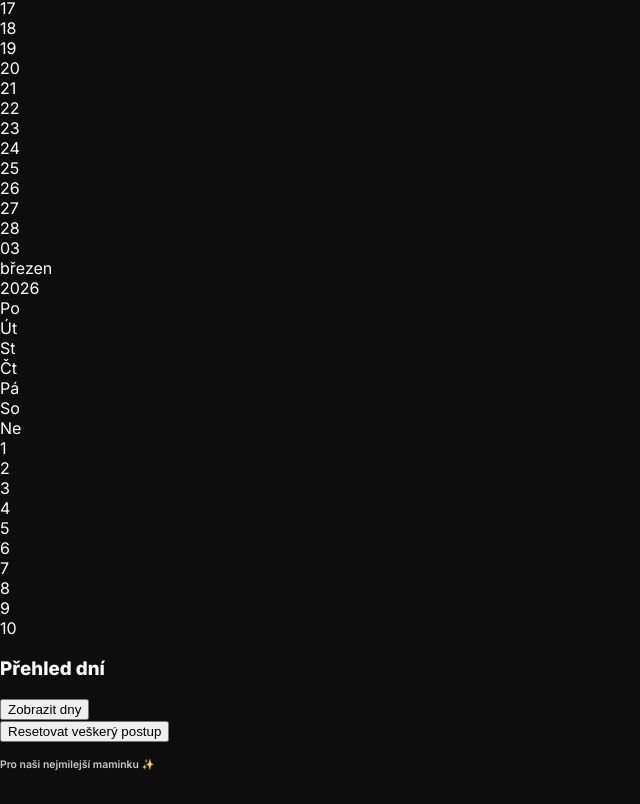
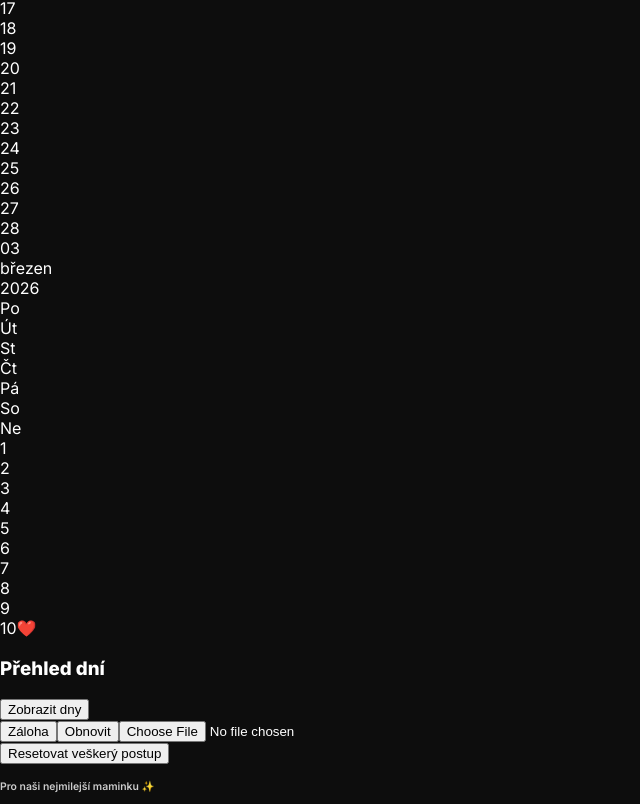
Before and after one commit to lsei27/materska_app, a React (Vite) app: page / in a window 1280 px wide. Shown: the part 1383-2187 px from the top of the page, without its empty margins (0-640 px from the left). Before the commit the page ends 2165 px from the top, so only its background shows below. Built offline with nearby package versions, Linux system fonts and the light colour scheme; the HTML template or start-up script is replaced by a standard one.

Commit message:
Add in-app backup import and export

```diff
--- a/src/App.jsx
+++ b/src/App.jsx
@@ -1,9 +1,12 @@
-import React, { useState, useEffect, useMemo } from 'react';
+import React, { useState, useEffect, useMemo, useRef } from 'react';
 
 // KONSTRUKČNÍ POŽADAVKY: 2026-01-13 do 2026-03-10
 const START_DATE = "2026-01-13";
 const END_DATE = "2026-03-10";
+const CELEBRATION_DATE = "2026-03-10";
 const STORAGE_KEY = "maternity_countdown_v1";
+const CELEBRATION_MESSAGE = "Hurá, už se jen těšíme na budulínka! 👶🏻❤️";
+const BACKUP_VERSION = 1;
 
 // Helper: Format Date to YYYY-MM-DD using local time parts
 const formatToISO = (date) => {
@@ -77,7 +80,7 @@ const FIXED_MESSAGES = {
     "2026-03-07": "Sobota. Pomalu ladíme hlavu.",
     "2026-03-08": "Neděle. Klid před změnou.",
     "2026-03-09": "Pondělí. Už jen nadechnout.",
-    "2026-03-10": "Dnes nás čeká nové ovoce",
+    "2026-03-10": CELEBRATION_MESSAGE,
 };
 
 function App() {
@@ -86,6 +89,7 @@ function App() {
         return saved ? JSON.parse(saved) : {};
     });
     const [showList, setShowList] = useState(false);
+    const fileInputRef = useRef(null);
 
     // Persistence
     useEffect(() => {
@@ -111,6 +115,7 @@ function App() {
         }
         return days;
     }, []);
+    const allDayIds = useMemo(() => new Set(allDays.map(day => day.id)), [allDays]);
 
     // Time Logic
     const getTodayISO = () => {
@@ -125,16 +130,19 @@ function App() {
     const todayIndex = allDays.findIndex(d => d.id === todayISO);
     const isOutOfRange = todayIndex === -1 && (todayISO < START_DATE || todayISO > END_DATE);
     const todayData = allDays[todayIndex];
+    const isCelebrationDay = todayISO === CELEBRATION_DATE;
 
     // KPI Calculations
-    const totalDaysCount = allDays.length;
-    const doneCount = Object.values(completedDays).filter(Boolean).length;
+    const workDays = allDays.filter(day => day.id !== CELEBRATION_DATE);
+    const totalDaysCount = workDays.length;
+    const doneCount = workDays.filter(day => completedDays[day.id]).length;
     const remainingCount = totalDaysCount - doneCount;
     const progressPercent = Math.round((doneCount / totalDaysCount) * 100);
 
     // Handlers
     const toggleToday = () => {
         if (!todayData) return;
+        if (isCelebrationDay) return;
         setCompletedDays(prev => ({
             ...prev,
             [todayISO]: !prev[todayISO]
@@ -146,6 +154,54 @@ function App() {
             setCompletedDays({});
             localStorage.removeItem(STORAGE_KEY);
         }
+    };
+
+    const exportBackup = () => {
+        const payload = {
+            version: BACKUP_VERSION,
+            savedAt: new Date().toISOString(),
+            completedDays,
+        };
+        const blob = new Blob([JSON.stringify(payload, null, 2)], { type: 'application/json' });
+        const url = URL.createObjectURL(blob);
+        const link = document.createElement('a');
+        link.href = url;
+        link.download = `maternita-zaloha-${formatToISO(new Date())}.json`;
+        link.click();
+        URL.revokeObjectURL(url);
+    };
+
+    const requestImport = () => {
+        if (window.confirm("Obnovení zálohy přepíše současný postup. Pokračovat?")) {
+            fileInputRef.current?.click();
+        }
+    };
+
+    const handleImportFile = (event) => {
+        const file = event.target.files?.[0];
+        if (!file) return;
+        const reader = new FileReader();
+        reader.onload = () => {
+            try {
+                const raw = JSON.parse(reader.result);
+                const imported = raw?.completedDays ?? raw;
+                if (!imported || typeof imported !== 'object') {
+                    throw new Error('Invalid backup');
+                }
+                const cleaned = {};
+                Object.entries(imported).forEach(([key, value]) => {
+                    if (allDayIds.has(key) && value) {
+                        cleaned[key] = true;
+                    }
+                });
+                setCompletedDays(cleaned);
+            } catch (error) {
+                window.alert("Zálohu se nepodařilo načíst.");
+            } finally {
+                event.target.value = '';
+            }
+        };
+        reader.readAsText(file);
     };
 
     // Calendar logic
@@ -181,14 +237,16 @@ function App() {
                         {dayHeads.map(h => <div key={h} className="calendar-day-head">{h}</div>)}
                         {pads.map((_, i) => <div key={`pad-${i}`} className="calendar-cell empty" />)}
                         {monthDays.map(day => {
-                            const checked = !!completedDays[day.id];
+                            const checked = day.id !== CELEBRATION_DATE && !!completedDays[day.id];
                             const isToday = day.id === todayISO;
+                            const isCelebration = day.id === CELEBRATION_DATE;
                             return (
                                 <div
                                     key={day.id}
-                                    className={`calendar-cell ${checked ? 'checked' : ''} ${isToday ? 'today' : ''}`}
+                                    className={`calendar-cell ${checked ? 'checked' : ''} ${isToday ? 'today' : ''} ${isCelebration ? 'celebration' : ''}`}
                                 >
                                     <span className="calendar-date">{day.date.getDate()}</span>
+                                    {isCelebration && <span className="calendar-heart">❤️</span>}
                                 </div>
                             );
                         })}
@@ -207,19 +265,19 @@ function App() {
                     {todayData ? todayData.msg : (todayISO < START_DATE ? "Těšíme se na začátek odpočtu!" : "Odpočet dokončen! Užij si mateřskou!")}
                 </div>
 
-                {todayData ? (
+                {todayData && !isCelebrationDay ? (
                     <button
                         className={`btn-cta ${completedDays[todayISO] ? 'btn-done' : ''}`}
                         onClick={toggleToday}
                     >
                         {completedDays[todayISO] ? "Hotovo. Táďa to viděl. ❤️" : "Odškrtnout dnešek"}
                     </button>
-                ) : (
+                ) : !todayData ? (
                     <div className="out-of-range">
                         <h2>{todayISO < START_DATE ? "Ještě nezačínáme" : "Cesta u konce!"}</h2>
                         <p>{todayISO < START_DATE ? `Odpočet startuje 13. 1. 2026` : `Gratulujeme k odchodu na mateřskou!`}</p>
                     </div>
-                )}
+                ) : null}
             </section>
 
             {/* KPI GRID */}
@@ -305,6 +363,17 @@ function App() {
 
             {/* FOOTER */}
             <footer className="footer">
+                <div className="backup-actions">
+                    <button className="btn-backup" onClick={exportBackup}>Záloha</button>
+                    <button className="btn-backup btn-backup-secondary" onClick={requestImport}>Obnovit</button>
+                    <input
+                        ref={fileInputRef}
+                        className="visually-hidden"
+                        type="file"
+                        accept="application/json"
+                        onChange={handleImportFile}
+                    />
+                </div>
                 <button className="btn-reset" onClick={handleReset}>Resetovat veškerý postup</button>
                 <p style={{ color: '#ccc', fontSize: '0.65rem', marginTop: '16px', fontWeight: 600 }}>Pro naši nejmilejší maminku ✨</p>
             </footer>
--- a/src/styles.css
+++ b/src/styles.css
@@ -330,6 +330,19 @@ body {
   transform: translate(-50%, -50%) rotate(-45deg);
 }
 
+.calendar-cell.celebration {
+  background: #fff8f9;
+}
+
+.calendar-heart {
+  position: absolute;
+  inset: 0;
+  display: flex;
+  align-items: center;
+  justify-content: center;
+  font-size: 1.1rem;
+}
+
 /* List Section */
 .list-header {
   display: flex;
@@ -432,6 +445,40 @@ body {
   text-align: center;
 }
 
+.backup-actions {
+  display: flex;
+  justify-content: center;
+  gap: 12px;
+  flex-wrap: wrap;
+  margin-bottom: 12px;
+}
+
+.btn-backup {
+  background: #f7f7f7;
+  border: 1px solid #eee;
+  color: #555;
+  padding: 10px 16px;
+  border-radius: 999px;
+  font-size: 0.8rem;
+  font-weight: 700;
+  cursor: pointer;
+}
+
+.btn-backup-secondary {
+  background: #fff;
+}
+
+.visually-hidden {
+  position: absolute;
+  width: 1px;
+  height: 1px;
+  padding: 0;
+  margin: -1px;
+  overflow: hidden;
+  clip: rect(0, 0, 0, 0);
+  border: 0;
+}
+
 .btn-reset {
   background: none;
   border: none;
```
